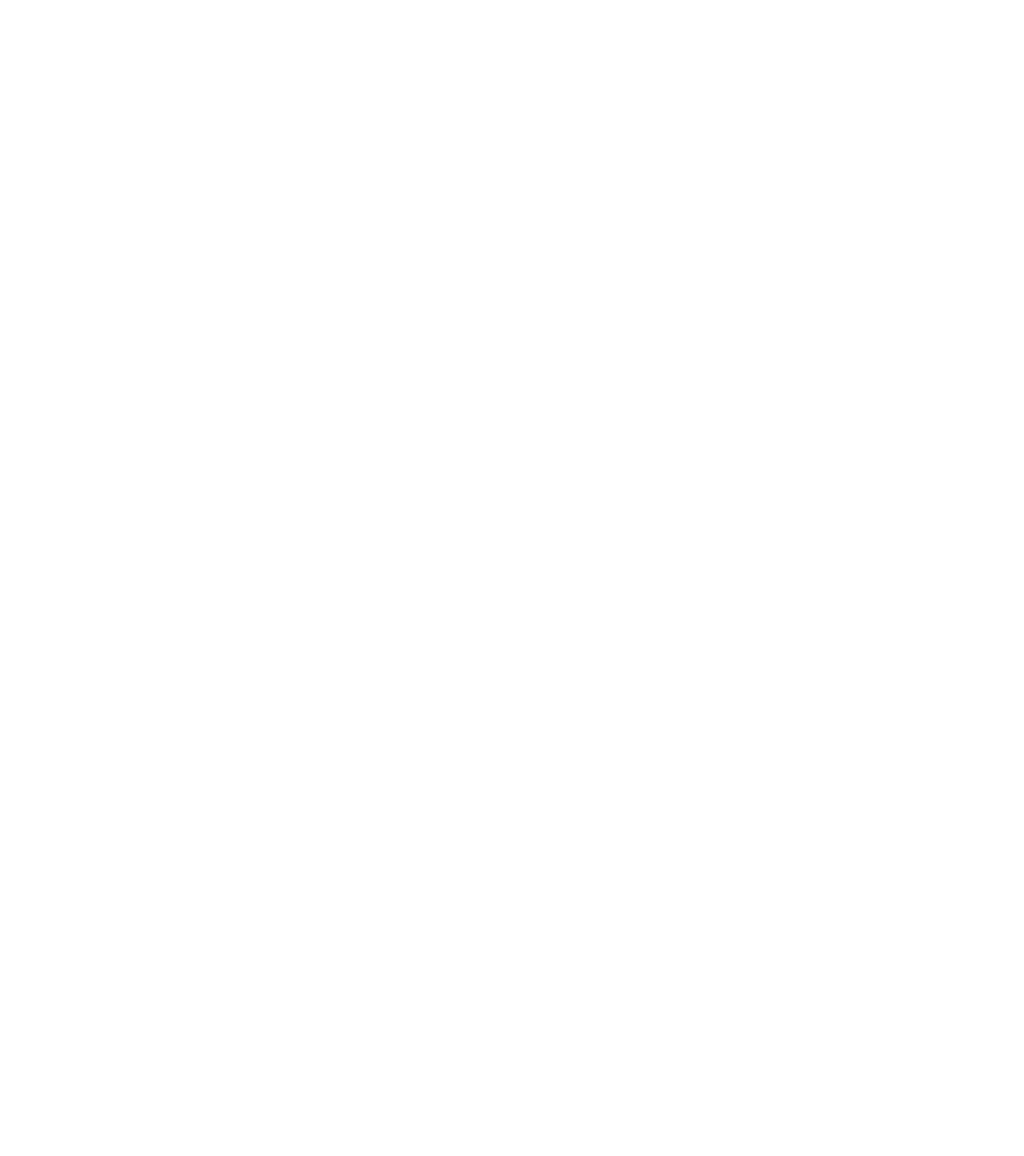
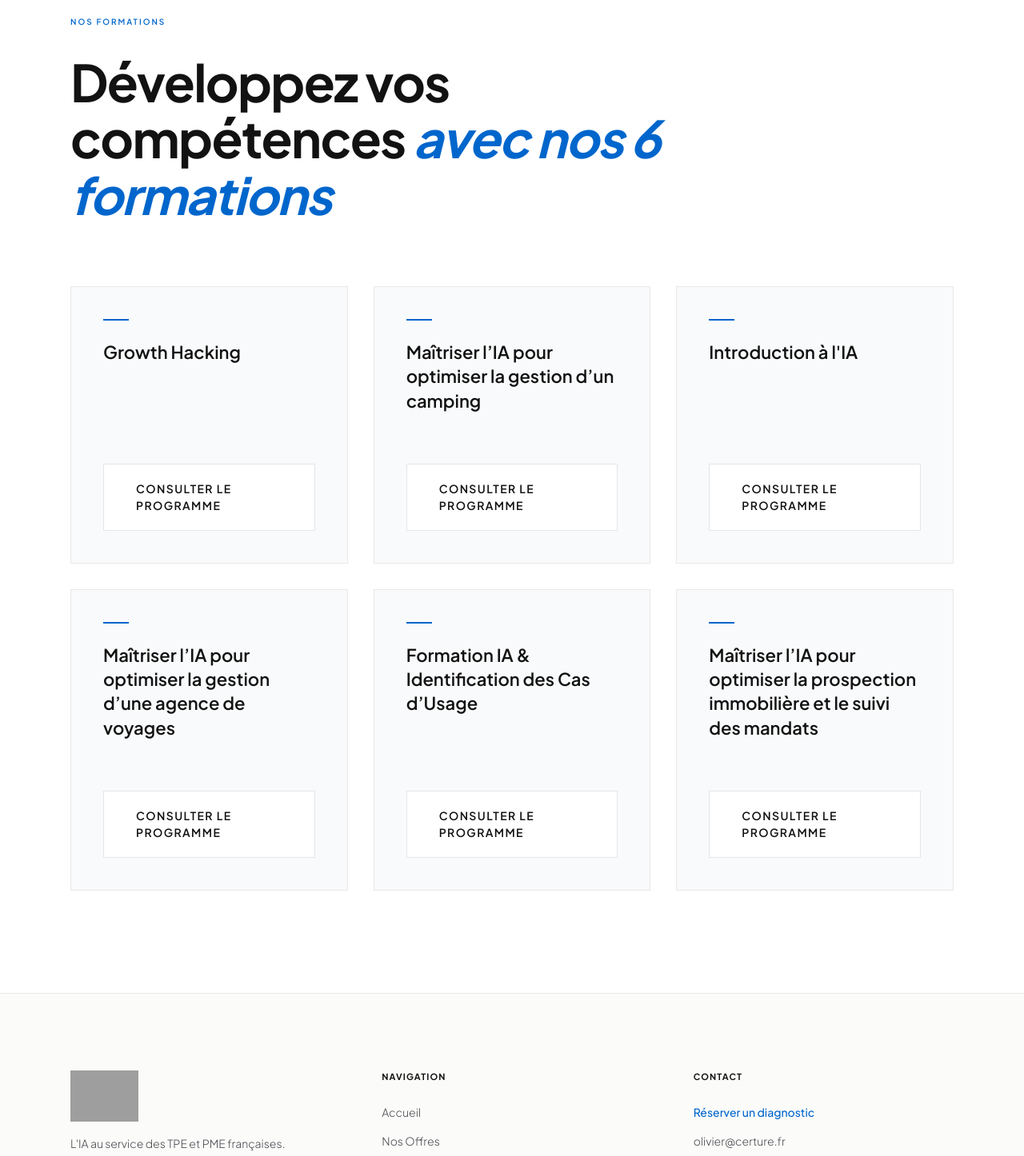
Before and after one commit to amirlehmam/amirlehmam-certure-good, a React (Vite) app: page /formations in a window 1280 px wide. Before the commit this address had no page. Shown: the part 140-1586 px from the top of the page at 80% size. Before the commit the page ends 800 px from the top, so only its background shows below. Built offline with nearby package versions, Linux system fonts and the light colour scheme; grey boxes are pictures that could not be loaded.

Commit message:
feat: Add trainings page and navigation
Introduces a dedicated page for training resources and integrates navigation links for it into the header and footer components. This enhances user access to training materials.

```diff
--- a/src/App.tsx
+++ b/src/App.tsx
@@ -3,6 +3,7 @@ import { BrowserRouter as Router, Routes, Route } from "react-router-dom";
 import Home from "./pages/Home";
 import Services from "./pages/Services";
 import ServiceDetail from "./pages/ServiceDetail";
+import Trainings from "./pages/Trainings";
 
 export default function App() {
   return (
@@ -12,6 +13,7 @@ export default function App() {
           <Route path="/" element={<Home />} />
           <Route path="/services" element={<Services />} />
           <Route path="/services/:slug" element={<ServiceDetail />} />
+          <Route path="/formations" element={<Trainings />} />
         </Routes>
       </div>
     </Router>
--- a/src/components/Footer.tsx
+++ b/src/components/Footer.tsx
@@ -45,9 +45,10 @@ const Footer = () => {
           <div className="space-y-6">
             <h4 className="text-white font-sans">Entreprise</h4>
             <ul className="space-y-3 text-sm text-gray-500">
-              <li><a href="#" className="hover:text-[#2D5CF3] transition-colors font-sans">Notre équipe</a></li>
+              <li><Link to="/" className="hover:text-[#2D5CF3] transition-colors font-sans">Accueil</Link></li>
+              <li><Link to="/formations" className="hover:text-[#2D5CF3] transition-colors font-sans">Nos Formations</Link></li>
+              <li><a href="/#equipe" className="hover:text-[#2D5CF3] transition-colors font-sans">Notre équipe</a></li>
               <li><Link to="/evenement" className="hover:text-[#2D5CF3] transition-colors font-sans">Evènement</Link></li>
-              <li><a href="#" className="hover:text-[#2D5CF3] transition-colors font-sans">Contact</a></li>
             </ul>
           </div>
           <div className="space-y-6 hidden sm:block">
--- a/src/components/layout/Footer.tsx
+++ b/src/components/layout/Footer.tsx
@@ -1,4 +1,5 @@
 import React from "react";
+import { Link } from "react-router-dom";
 import { Wordmark } from "../ui/Wordmark";
 import { Badge } from "../ui/Badge";
 import { Button } from "../ui/Button";
@@ -19,8 +20,10 @@ export default function Footer() {
           <div className="space-y-6">
             <h4 className="text-[11px] font-bold text-text-primary uppercase tracking-widest">Navigation</h4>
             <ul className="space-y-3">
-              <li><a href="#offres" className="text-[14px] text-text-secondary hover:text-text-primary transition-colors font-light">Nos Offres</a></li>
-              <li><a href="#equipe" className="text-[14px] text-text-secondary hover:text-text-primary transition-colors font-light">L'Équipe</a></li>
+              <li><Link to="/" className="text-[14px] text-text-secondary hover:text-text-primary transition-colors font-light">Accueil</Link></li>
+              <li><a href="/#offres" className="text-[14px] text-text-secondary hover:text-text-primary transition-colors font-light">Nos Offres</a></li>
+              <li><Link to="/formations" className="text-[14px] text-text-secondary hover:text-text-primary transition-colors font-light">Nos Formations</Link></li>
+              <li><a href="/#equipe" className="text-[14px] text-text-secondary hover:text-text-primary transition-colors font-light">L'Équipe</a></li>
             </ul>
           </div>
 
--- a/src/components/layout/Header.tsx
+++ b/src/components/layout/Header.tsx
@@ -1,4 +1,5 @@
 import React, { useState } from "react";
+import { Link } from "react-router-dom";
 import { motion, useScroll, useMotionValueEvent } from "motion/react";
 import { Wordmark } from "../ui/Wordmark";
 import { Button } from "../ui/Button";
@@ -30,14 +31,14 @@ export default function Header() {
         <header className="glass">
           <div className="max-w-[1200px] mx-auto px-4 md:px-12 py-3 flex items-center justify-between">
             <div className="flex items-center">
-              <a href="/" className="flex items-center hover:opacity-80 transition-opacity">
+              <Link to="/" className="flex items-center hover:opacity-80 transition-opacity">
                 <Wordmark />
-              </a>
+              </Link>
             </div>
 
             <nav className="hidden lg:flex items-center gap-12">
-              <a href="#offres" className="text-[13px] font-semibold text-text-secondary hover:text-text-primary transition-colors tracking-widest uppercase">Offres</a>
-              <a href="#equipe" className="text-[13px] font-semibold text-text-secondary hover:text-text-primary transition-colors tracking-widest uppercase">Équipe</a>
+              <a href="/#offres" className="text-[13px] font-semibold text-text-secondary hover:text-text-primary transition-colors tracking-widest uppercase">Offres</a>
+              <a href="/#equipe" className="text-[13px] font-semibold text-text-secondary hover:text-text-primary transition-colors tracking-widest uppercase">Équipe</a>
               <Button variant="primary" className="text-[11px] px-6 py-2" href="https://calendly.com/whondydrouode/30min">
                 Diagnostic Gratuit
               </Button>
--- /dev/null
+++ b/src/pages/Trainings.tsx
@@ -0,0 +1,97 @@
+import React, { useEffect } from "react";
+import Header from "../components/layout/Header";
+import Footer from "../components/layout/Footer";
+import { Button } from "../components/ui/Button";
+import { motion } from "motion/react";
+
+const trainings = [
+  {
+    title: "Growth Hacking",
+    link: "https://drive.google.com/file/d/1wxErel4AECXLwGC0alQbNGruk2Kzotsm/view?usp=sharing"
+  },
+  {
+    title: "Maîtriser l’IA pour optimiser la gestion d’un camping",
+    link: "https://drive.google.com/file/d/1qn7z5FlN5NY4FzpJSf5p--rr2a1An0sS/view?usp=sharing"
+  },
+  {
+    title: "Introduction à l'IA",
+    link: "https://drive.google.com/file/d/1ZwV91N-hV_7aA802eA9W__Df70l5b0KU/view?usp=sharing"
+  },
+  {
+    title: "Maîtriser l’IA pour optimiser la gestion d’une agence de voyages",
+    link: "https://drive.google.com/file/d/1xHphpPC-VW0SwHGv6XAExsWDlau4v7ac/view?usp=sharing"
+  },
+  {
+    title: "Formation IA & Identification des Cas d’Usage",
+    link: "https://drive.google.com/file/d/1f0xq9QVDU0wNQh9gaPwG4sAqzQHht9vp/view?usp=sharing"
+  },
+  {
+    title: "Maîtriser l’IA pour optimiser la prospection immobilière et le suivi des mandats",
+    link: "https://drive.google.com/file/d/1VTdwN4atbYQnfrmWMjVQxviyJC9yjTjU/view?usp=sharing"
+  }
+];
+
+export default function Trainings() {
+  useEffect(() => {
+    window.scrollTo(0, 0);
+  }, []);
+
+  return (
+    <div className="flex flex-col min-h-screen bg-white selection:bg-blue/10 selection:text-blue overflow-x-hidden">
+      <Header />
+
+      <main className="flex-grow pt-40 pb-32">
+        <div className="max-w-[1200px] mx-auto px-4 md:px-12">
+          <div className="mb-20">
+            <motion.div
+              initial={{ opacity: 0, y: 10 }}
+              animate={{ opacity: 1, y: 0 }}
+              className="section-label mb-8"
+            >
+              Nos formations
+            </motion.div>
+            <motion.h1
+              initial={{ opacity: 0, y: 20 }}
+              animate={{ opacity: 1, y: 0 }}
+              transition={{ delay: 0.1, duration: 0.8 }}
+              className="text-[42px] md:text-[64px] font-bold text-text-primary leading-[1.1] tracking-tight max-w-3xl"
+            >
+              Développez vos compétences <span className="source-serif italic text-blue">avec nos 6 formations</span>
+            </motion.h1>
+          </div>
+
+          <div className="grid grid-cols-1 md:grid-cols-2 lg:grid-cols-3 gap-8">
+            {trainings.map((training, index) => (
+              <motion.div
+                key={index}
+                initial={{ opacity: 0, y: 30 }}
+                animate={{ opacity: 1, y: 0 }}
+                transition={{ delay: 0.2 + index * 0.1, duration: 0.6 }}
+                className="bg-[#F9FAFB] p-10 border border-border flex flex-col justify-between hover:border-blue transition-all duration-500 group relative"
+              >
+                <div className="space-y-6">
+                  <div className="h-0.5 w-8 bg-blue transition-all duration-500 group-hover:w-16"></div>
+                  <h3 className="text-[22px] font-semibold text-text-primary leading-snug group-hover:text-blue transition-colors">
+                    {training.title}
+                  </h3>
+                </div>
+
+                <div className="mt-16">
+                  <Button
+                    href={training.link}
+                    variant="secondary"
+                    className="w-full text-[11px] font-bold uppercase tracking-widest py-5 group-hover:bg-blue group-hover:text-white group-hover:border-blue transition-all"
+                  >
+                    Consulter le programme
+                  </Button>
+                </div>
+              </motion.div>
+            ))}
+          </div>
+        </div>
+      </main>
+
+      <Footer />
+    </div>
+  );
+}
```
